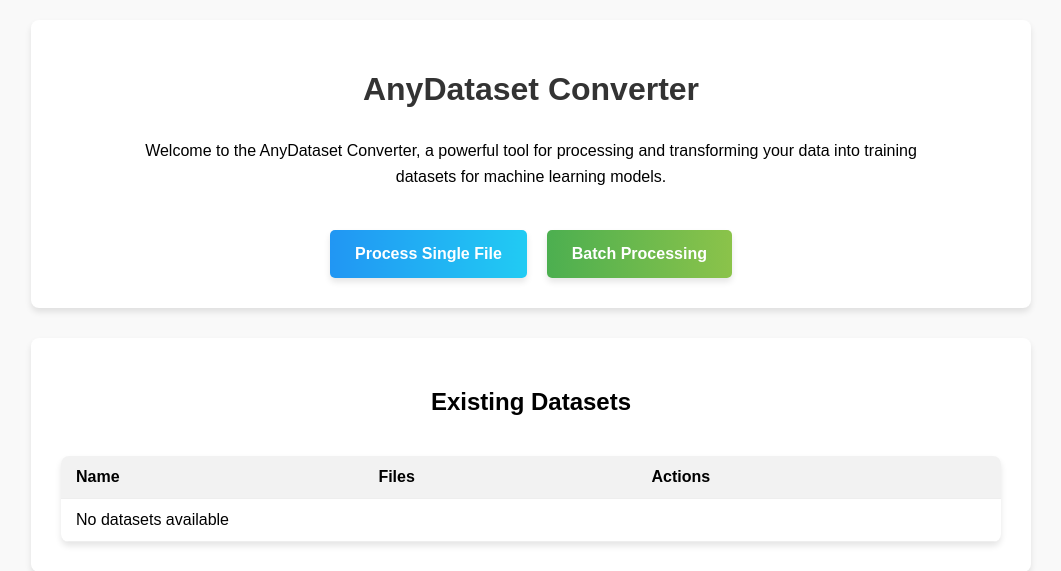
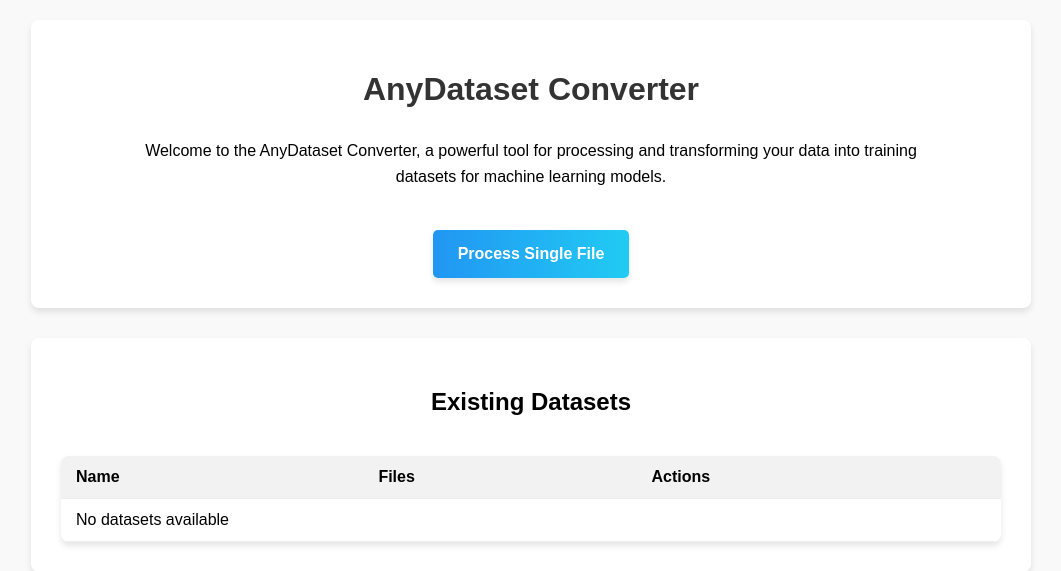
Before and after one commit to m-szymanska/AnyDataNext, a FastAPI app: page / in a window 1280 px wide. Shown: the top 571 px of the page, without its empty margins (109-1170 px from the left). Run offline with FastAPI, Linux system fonts and the light colour scheme; data that the repository does not hold is empty.

Commit message:
refactor(batch-process): Made the batch processing button invisible

```diff
--- a/app/templates/index.html
+++ b/app/templates/index.html
@@ -100,7 +100,7 @@
 
         <div class="button-container">
             <a href="/process" class="button button-single">Process Single File</a>
-            <a href="/batch" class="button button-batch">Batch Processing</a>
+            <a href="/batch" style ="display:none" class="button button-batch">Batch Processing</a>
         </div>
     </div>
 
```
